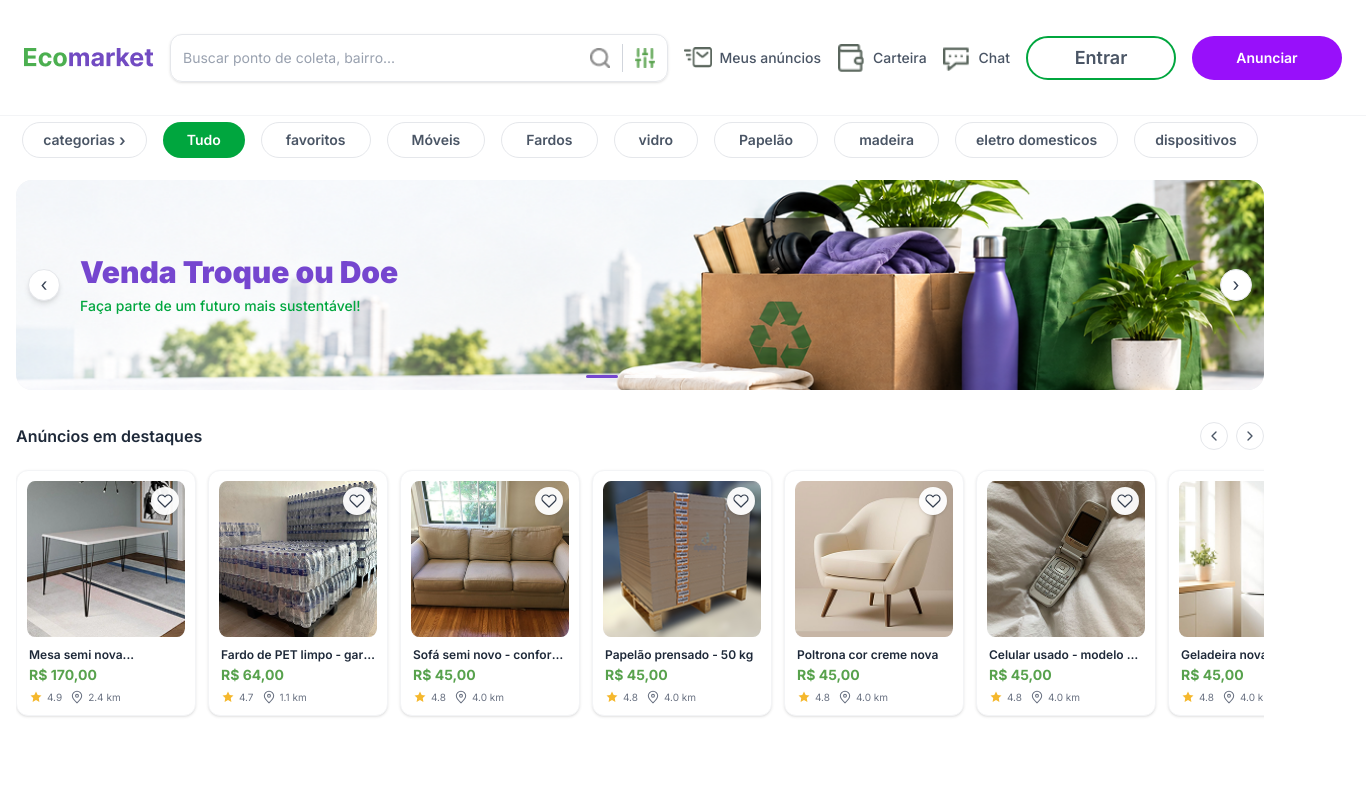
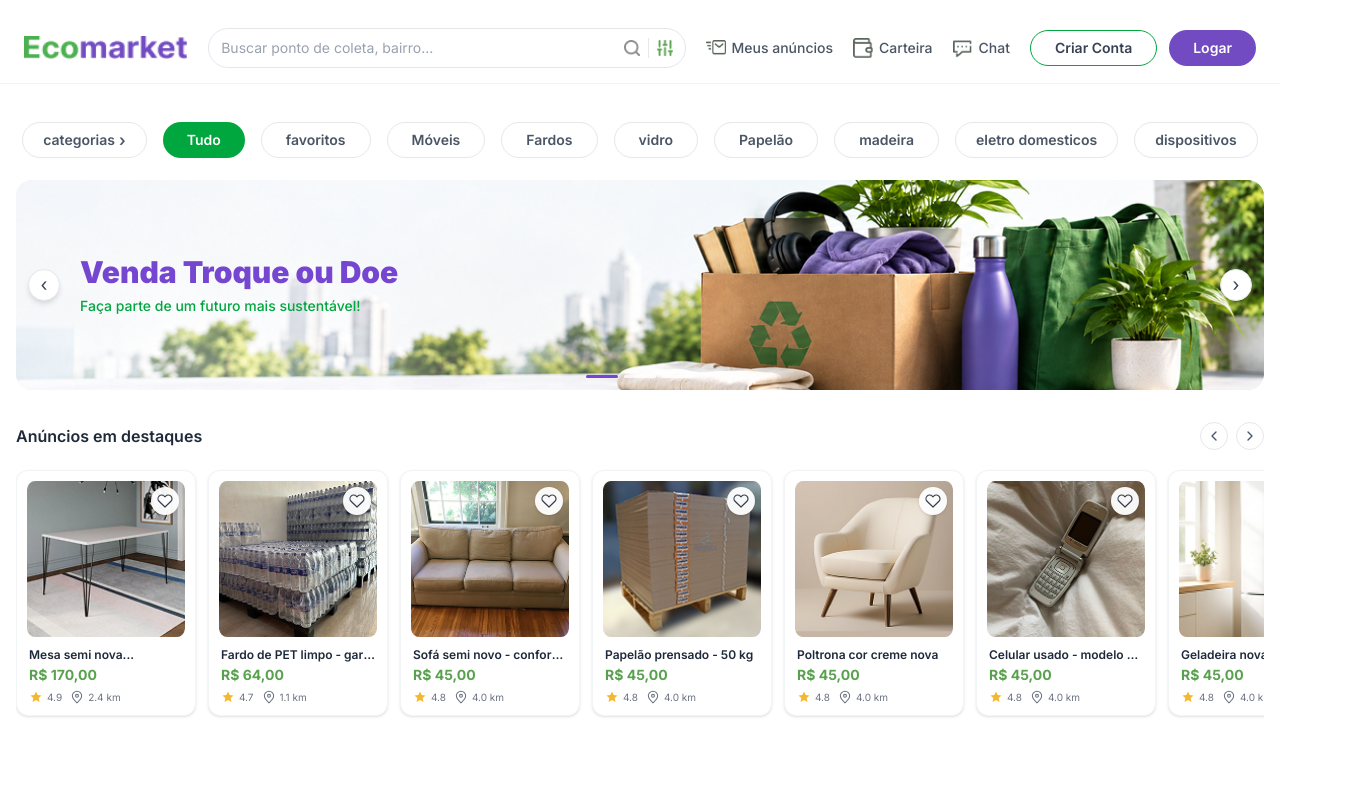
Before and after one commit to Jean090504/EcoWayer_Front-end, a React (Vite) app: page / in a window 1280 px wide. Shown: the top 798 px of the page, 1366 px wide, since content can reach past the window. Built offline with nearby package versions, Linux system fonts and the light colour scheme.

Commit message:
Criando card de criar conta

```diff
--- a/src/App.jsx
+++ b/src/App.jsx
@@ -1,10 +1,21 @@
-import { useState } from 'react'
-import Home from './pages/telaHome'
+import { useState } from "react";
+import TelaHome from "./pages/telaHome.jsx";
+import CriarConta from "./pages/criarConta.jsx";
 
-function App() {
-  return (
-    <Home/>
-  )
+export default function App() {
+    const [mostrarCriarConta, setMostrarCriarConta] = useState(false);
+
+    return (
+        <div className="relative min-h-screen">
+            <TelaHome
+                onAbrirCriarConta={() => setMostrarCriarConta(true)}
+            />
+
+            {mostrarCriarConta && (
+                <CriarConta
+                    onClose={() => setMostrarCriarConta(false)}
+                />
+            )}
+        </div>
+    );
 }
-
-export default App
--- a/src/components/layout/cima.jsx
+++ b/src/components/layout/cima.jsx
@@ -6,41 +6,38 @@ import carta from "../../assets/icons/icones/carta.png";
 import carteira from "../../assets/icons/icones/carteira.png";
 import chat from "../../assets/icons/icones/menssagem.png";
 
-export default function Cima() {
+export default function Cima({ onAbrirCriarConta }) {
     return (
-        <header className="w-full min-w-[1366px] h-[116px] bg-white border-b border-gray-100">
+        <header className="mt-3 h-[72px] w-full border-b border-gray-100 bg-white">
 
             {/* Contêiner dos elementos */}
-            <div className="flex items-center justify-between w-full h-full px-6 gap-4">
+            <div className="mx-auto flex h-full w-full max-w-[1360px] items-center justify-between gap-5 px-6">
 
-                {/* Imagem da logo */}
-                <div className="flex items-center shrink-0">
+                {/* Logo */}
+                <div className="flex shrink-0 items-center">
                     <img
                         src={logo}
                         alt="EcoMarket"
-                        className="h-10 w-[130px] object-contain"
+                        className="h-6 w-auto object-contain"
                     />
                 </div>
 
                 {/* Campo de pesquisa */}
-                <div className="flex flex-1 min-w-[250px] max-w-[560px] items-center rounded-xl border border-gray-200 shadow-sm px-3 h-12">
+                <div className="flex h-10 min-w-[220px] max-w-[480px] flex-1 items-center rounded-full border border-gray-200 bg-white px-3">
 
                     <input
                         type="text"
                         placeholder="Buscar ponto de coleta, bairro..."
-                        className="flex-1 min-w-0 outline-none text-sm text-gray-700 placeholder-gray-400"
+                        className="min-w-0 flex-1 text-sm text-gray-700 outline-none placeholder:text-gray-400"
                     />
 
-                    {/* Ícone da lupa */}
                     <img
                         src={lupa}
                         alt="Pesquisar"
-                        className="h-5 w-5 object-contain shrink-0"
+                        className="ml-2 h-4 w-4 shrink-0 object-contain"
                     />
 
-                    {/* Separador e ícone de filtro */}
-                    <div className="flex items-center ml-3 pl-3 border-l border-gray-300 h-7 shrink-0">
-
+                    <div className="ml-2 flex h-5 shrink-0 items-center border-l border-gray-200 pl-2">
                         <button
                             type="button"
                             aria-label="Filtros de pesquisa"
@@ -49,86 +46,77 @@ export default function Cima() {
                             <img
                                 src={filtro}
                                 alt=""
-                                className="h-5 w-5 object-contain"
+                                className="h-4 w-4 object-contain"
                             />
                         </button>
-
                     </div>
                 </div>
 
                 {/* Navegação */}
-                <nav className="flex items-center gap-4 shrink-0">
+                <nav className="flex shrink-0 items-center gap-5">
 
-                    {/* Meus anúncios */}
                     <button
                         type="button"
-                        className="flex items-center gap-2 whitespace-nowrap shrink-0"
+                        className="flex items-center gap-1.5 whitespace-nowrap"
                     >
                         <img
                             src={carta}
                             alt=""
-                            className="h-7 w-7 object-contain"
+                            className="h-5 w-5 object-contain"
                         />
-
                         <span className="text-sm font-medium text-gray-600">
                             Meus anúncios
                         </span>
                     </button>
 
-                    {/* Carteira */}
                     <button
                         type="button"
-                        className="flex items-center gap-2 whitespace-nowrap shrink-0"
+                        className="flex items-center gap-1.5 whitespace-nowrap"
                     >
                         <img
                             src={carteira}
                             alt=""
-                            className="h-7 w-7 object-contain"
+                            className="h-5 w-5 object-contain"
                         />
-
                         <span className="text-sm font-medium text-gray-600">
-            Carteira
+                            Carteira
                         </span>
                     </button>
 
-                    {/* Chat */}
                     <button
                         type="button"
-                        className="flex items-center gap-2 whitespace-nowrap shrink-0"
+                        className="flex items-center gap-1.5 whitespace-nowrap"
                     >
                         <img
                             src={chat}
                             alt=""
-                            className="h-7 w-7 object-contain"
+                            className="h-5 w-5 object-contain"
                         />
-
                         <span className="text-sm font-medium text-gray-600">
                             Chat
                         </span>
                     </button>
-
                 </nav>
 
                 {/* Botões de acesso */}
-                <div className="flex items-center gap-4 shrink-0">
+                <div className="flex shrink-0 items-center gap-3">
 
-                    {/* Entrar */}
+                    {/* Botão que abre o card */}
                     <button
                         type="button"
-                        className="flex items-center justify-center w-[150px] h-11 rounded-full border-2 border-green-600 text-gray-600 text-lg font-semibold hover:bg-green-50 transition shrink-0"
+                        onClick={onAbrirCriarConta}
+                        className="flex h-9 items-center justify-center rounded-full border border-green-600 px-6 text-sm font-semibold text-gray-700 transition hover:bg-green-50"
                     >
-                        Entrar
+                        Criar Conta
                     </button>
 
-                    {/* Anunciar */}
                     <button
                         type="button"
-                        className="flex items-center justify-center w-[150px] h-11 rounded-full bg-purple-600 text-white text-sm font-semibold hover:bg-purple-700 transition shrink-0"
+                        className="flex h-9 items-center justify-center rounded-full bg-[#724BC2] px-6 text-sm font-semibold text-white transition hover:bg-purple-700"
                     >
-                        Anunciar
+                        Logar
                     </button>
-
-        </div>
+                </div>
 
             </div>
         </header>
--- /dev/null
+++ b/src/pages/criarConta.jsx
@@ -0,0 +1,178 @@
+
+import { useState } from "react";
+
+export default function CriarConta({ onClose }) {
+    const [mostrarSenha, setMostrarSenha] = useState(false);
+    const [mostrarConfirmacao, setMostrarConfirmacao] = useState(false);
+
+    const inputClass =
+        "w-full h-[40px] rounded-[11px] border border-[#E2E6EB] bg-white px-[12px] text-[12px] text-[#444] placeholder:text-[#929292] outline-none transition focus:border-[#7950CC] focus:ring-1 focus:ring-[#7950CC]/20";
+
+    const labelClass =
+        "mb-[4px] block text-[11px] font-medium leading-[14px] text-[#454545]";
+
+    function Campo({ label, placeholder, type = "text" }) {
+        return (
+            <div>
+                <label className={labelClass}>{label}</label>
+                <input
+                    type={type}
+                    placeholder={placeholder}
+                    className={inputClass}
+                    required
+                />
+            </div>
+        );
+    }
+
+    function CampoSenha({ label, placeholder, mostrar, alternar }) {
+        return (
+            <div>
+                <label className={labelClass}>{label}</label>
+
+                <div className="relative">
+                    <input
+                        type={mostrar ? "text" : "password"}
+                        placeholder={placeholder}
+                        className={`${inputClass} pr-10`}
+                        required
+                    />
+
+                    <button
+                        type="button"
+                        onClick={alternar}
+                        aria-label={mostrar ? "Ocultar senha" : "Mostrar senha"}
+                        className="absolute right-[12px] top-1/2 -translate-y-1/2 text-[#888] hover:text-[#555]"
+                    >
+                        <svg
+                            width="16"
+                            height="16"
+                            viewBox="0 0 24 24"
+                            fill="none"
+                            stroke="currentColor"
+                            strokeWidth="2"
+                            strokeLinecap="round"
+                            strokeLinejoin="round"
+                            aria-hidden="true"
+                        >
+                            <path d="M2 12s3.5-7 10-7 10 7 10 7-3.5 7-10 7-10-7-10-7Z" />
+                            <circle cx="12" cy="12" r="3" />
+                            {mostrar && <path d="M4 4l16 16" />}
+                        </svg>
+                    </button>
+                </div>
+            </div>
+        );
+    }
+
+    return (
+        <div className="fixed inset-0 z-50 flex items-center justify-center bg-black/30 p-2 backdrop-blur-[3px] sm:p-4">
+            <div className="relative max-h-[calc(100dvh-16px)] w-full max-w-[640px] overflow-y-auto rounded-[15px] bg-white px-6 pb-[30px] pt-[25px] shadow-xl sm:max-h-[calc(100dvh-32px)] sm:px-[94px] sm:pt-[25px]">
+
+                {/* Fechar card */}
+                <button
+                    type="button"
+                    onClick={onClose}
+                    aria-label="Fechar"
+                    className="absolute right-[13px] top-[11px] text-[16px] font-light leading-none text-[#FF4545] hover:text-red-700"
+                >
+                    ×
+                </button>
+
+                {/* Título */}
+                <h2 className="mb-[17px] text-center text-[28px] font-bold leading-[34px] tracking-[-0.5px]">
+                    <span className="text-[#61B86B]">Criar</span>{" "}
+                    <span className="text-[#7548CB]">conta</span>
+                </h2>
+
+                <form
+                    className="space-y-[14px]"
+                    onSubmit={(e) => {
+                        e.preventDefault();
+                    }}
+                >
+                    <Campo
+                        label="Nome completo"
+                        placeholder="Seu nome aqui"
+                    />
+
+                    <div className="grid grid-cols-2 gap-[15px]">
+                        <Campo
+                            label="Data de nascimento"
+                            placeholder="DD/MM/AAAA"
+                        />
+
+                        <Campo
+                            label="CPF"
+                            placeholder="000.000.000-00"
+                        />
+                    </div>
+
+                    <Campo
+                        label="E-mail"
+                        placeholder="seuemail@exemplo.com"
+                        type="email"
+                    />
+
+                    <Campo
+                        label="Telefone"
+                        placeholder="(00) 00000-0000"
+                        type="tel"
+                    />
+
+                    <CampoSenha
+                        label="Senha"
+                        placeholder="Crie uma senha"
+                        mostrar={mostrarSenha}
+                        alternar={() => setMostrarSenha(!mostrarSenha)}
+                    />
+
+                    <CampoSenha
+                        label="Confirmar senha"
+                        placeholder="Repita a senha"
+                        mostrar={mostrarConfirmacao}
+                        alternar={() =>
+                            setMostrarConfirmacao(!mostrarConfirmacao)
+                        }
+                    />
+
+                    {/* Termos */}
+                    <label className="flex cursor-pointer items-center gap-[9px] pt-[18px] text-[11px] leading-[16px] text-[#666]">
+                        <input
+                            type="checkbox"
+                            required
+                            className="h-[16px] w-[16px] shrink-0 cursor-pointer accent-[#55B75D]"
+                        />
+
+                        <span>
+                            Aceito os{" "}
+                            <a
+                                href="#termos"
+                                className="font-medium text-[#399B43] underline underline-offset-2"
+                            >
+                                Termos de Serviço
+                            </a>{" "}
+                            e{" "}
+                            <a
+                                href="#privacidade"
+                                className="font-medium text-[#399B43] underline underline-offset-2"
+                            >
+                                Privacidade
+                            </a>
+                        </span>
+                    </label>
+
+                    {/* Botão de cadastro */}
+                    <div className="pt-[23px]">
+                        <button
+                            type="submit"
+                            className="mx-auto flex h-[33px] w-full items-center justify-center rounded-[12px] bg-[#7548C8] text-[16px] font-bold text-white transition hover:bg-[#6539B8] active:scale-[0.99] sm:w-[calc(100%-72px)]"
+                        >
+                            Criar conta
+                        </button>
+                    </div>
+                </form>
+            </div>
+        </div>
+    );
+}
--- a/src/pages/telaHome.jsx
+++ b/src/pages/telaHome.jsx
@@ -1,22 +1,24 @@
+
 import Cima from '../components/layout/cima.jsx'
 import Baixo from '../components/layout/baixo.jsx'
 import Banner from '../components/layout/banner.jsx'
 import Destaques from '../components/layout/destaqueAnuncios.jsx'
 
-export default function Home() {
+export default function Home({ onAbrirCriarConta }) {
     return (
-        <div className="flex min-h-screen flex-col">
+        <div className="flex min-h-screen flex-col gap-8">
 
             {/* Header */}
-            <Cima />
+            <Cima
+                onAbrirCriarConta={onAbrirCriarConta}
+            />
 
             {/* Conteúdo principal */}
             <main className="flex flex-1 flex-col items-center">
 
-                {/* Contêiner principal: centralizado e com a mesma largura do banner */}
-                <div className="w-full max-w-[1280px] mx-auto px-4 flex flex-col gap-4 items-center">
+                <div className="mx-auto flex w-full max-w-[1280px] flex-col items-center gap-4 px-4">
 
-                    {/* Categorias - altura e espaçamento ajustados para ficar igual ao protótipo */}
+                    {/* Categorias */}
                     <div className="flex h-12 w-full items-center justify-center gap-4 overflow-x-auto whitespace-nowrap [scrollbar-width:none] [&::-webkit-scrollbar]:hidden">
 
                         <button
@@ -103,7 +105,6 @@ export default function Home() {
                     </div>
 
                 </div>
-
             </main>
 
             {/* Footer */}
```
